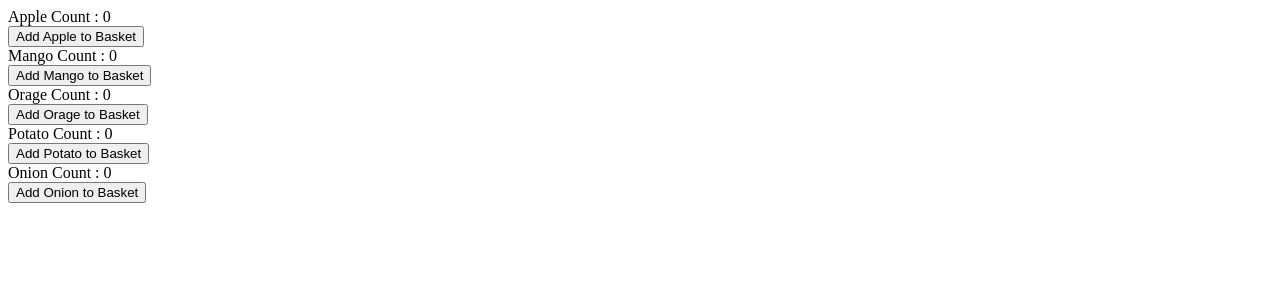
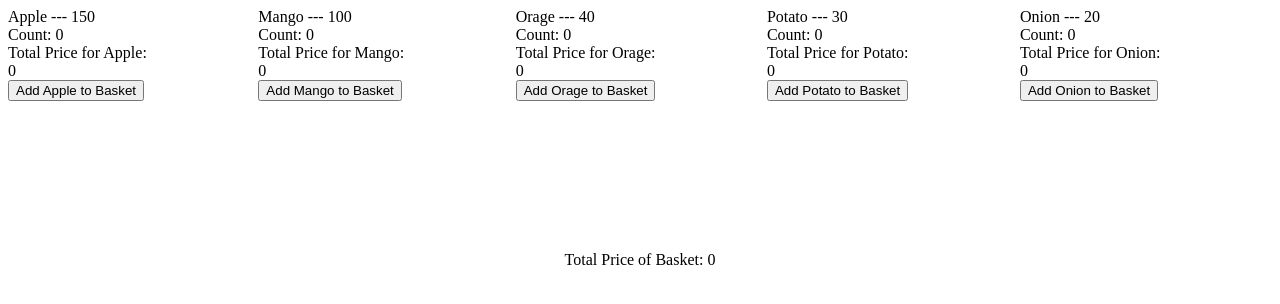
Before and after one commit to njain9104/react-1o1, a React (Vite) app: page / in a window 1280 px wide. Shown: the top 304 px of the page. Built offline with nearby package versions, Linux system fonts and the light colour scheme.

Commit message:
Showing items with price and showing total price of all the items that are added to the basket

```diff
--- a/src/App.jsx
+++ b/src/App.jsx
@@ -1,17 +1,62 @@
+import { useState } from "react";
 import Counter from "./Counter";
 
-const fruits = ["Apple", "Mango", "Orage"];
-const vegetables = ["Potato", "Onion"];
+const fruits = [
+  { name: "Apple", price: 150 },
+  { name: "Mango", price: 100 },
+  { name: "Orage", price: 40 },
+];
+const vegetables = [
+  { name: "Potato", price: 30 },
+  { name: "Onion", price: 20 },
+];
 
 const App = () => {
+  const [itemsInBasket, setItemsInBasket] = useState({});
+
+  const onAddItemToBasket = (item, count) => {
+    const updatedItemsInBasket = { ...itemsInBasket };
+    updatedItemsInBasket[item.name] = {
+      item,
+      count,
+    };
+    setItemsInBasket(updatedItemsInBasket);
+  };
+
+  const getTotalPrice = () => {
+    let totalPrice = 0;
+    Object.keys(itemsInBasket).forEach((itemName) => {
+      const details = itemsInBasket[itemName];
+      totalPrice += details.item.price * details.count;
+    });
+    return totalPrice;
+  };
+
   return (
     <div>
-      {fruits.map((fruit) => {
-        return <Counter name={fruit} />;
-      })}
-      {vegetables.map((vegetable) => {
-        return <Counter name={vegetable} />;
-      })}
+      <div style={{ display: "flex", justifyContent: "center" }}>
+        {fruits.map((fruit) => {
+          return (
+            <Counter
+              key={fruit.name}
+              item={fruit}
+              onAddItemToBasket={onAddItemToBasket}
+            />
+          );
+        })}
+        {vegetables.map((vegetable) => {
+          return (
+            <Counter
+              key={vegetable.name}
+              item={vegetable}
+              onAddItemToBasket={onAddItemToBasket}
+            />
+          );
+        })}
+      </div>
+      <div style={{ textAlign: "center", marginTop: "150px" }}>
+        Total Price of Basket: {getTotalPrice()}
+      </div>
     </div>
   );
 };
--- a/src/Counter.jsx
+++ b/src/Counter.jsx
@@ -1,20 +1,32 @@
 import { useState } from "react";
 
 const Counter = (props) => {
-  const { name } = props;
+  const { item, onAddItemToBasket } = props;
 
   const [count, setCount] = useState(0);
 
   const onAddToBasket = () => {
-    setCount(count + 1);
+    const updatedCount = count + 1;
+    setCount(updatedCount);
+    onAddItemToBasket(item, updatedCount);
+  };
+
+  const getTotalPrice = () => {
+    return count * item.price;
   };
 
   return (
-    <div>
+    <div style={{ marginRight: 100 }}>
       <div>
-        {name} Count : {count}
+        <div>
+          {item.name} {"---"} {item.price}
+        </div>
+        <div>Count: {count}</div>
+        <div>
+          Total Price for {item.name}: {getTotalPrice()}
+        </div>
       </div>
-      <button onClick={onAddToBasket}>Add {name} to Basket</button>
+      <button onClick={onAddToBasket}>Add {item.name} to Basket</button>
       <br />
     </div>
   );
```
